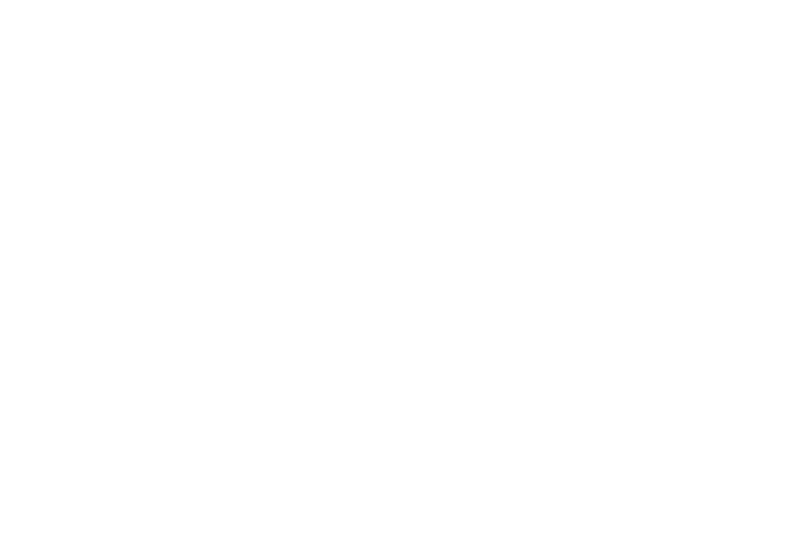
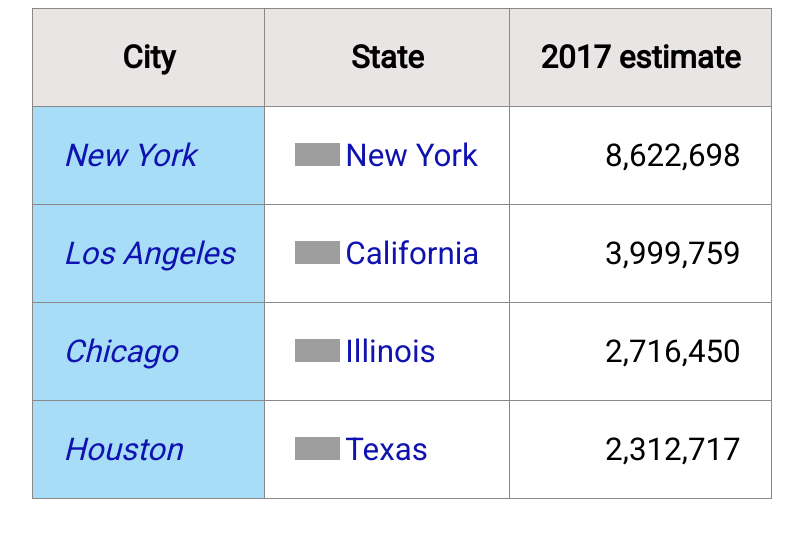
Before and after one commit to learn-co-curriculum/phase-0-html-tables-lab, a website: page index.html in a window 1280 px wide. Shown: the whole page, without its empty margins (238-1041 px from the left). Drawn offline with Linux system fonts and the light colour scheme; grey boxes are pictures that could not be loaded.

Commit message:
Completed assignment

```diff
--- a/index.html
+++ b/index.html
@@ -4,9 +4,46 @@
     <meta charset="UTF-8" />
     <meta name="viewport" content="width=device-width, initial-scale=1.0" />
     <meta http-equiv="X-UA-Compatible" content="ie=edge" />
+    <link rel="stylesheet" href="style.css">
+    <link rel="preconnect" href="https://fonts.googleapis.com">
+<link rel="preconnect" href="https://fonts.gstatic.com" crossorigin>
+<link href="https://fonts.googleapis.com/css2?family=Roboto&display=swap" rel="stylesheet">
     <title>HTML Tables</title>
   </head>
   <body>
-    <!-- Write your HTML here -->
+    <table>
+      <tr>
+        <th>City</th>
+        <th>State</th>
+        <th>2017 estimate</th>
+      </tr>
+
+      <tr>
+        <td class="city">New York</td>
+        <td class="state"> <img src="https://encrypted-tbn0.gstatic.com/images?q=tbn:ANd9GcTwTGT2zusGJKUvHYgtIH4mSpZxPLgr_AvHzBDuSBuocg&s" alt="">New York</td>
+        <td class="estimate">8,622,698</td>
+      </tr>
+
+      <tr>
+        <td class="city">Los Angeles</td>
+        <td class="state"> <img src="https://upload.wikimedia.org/wikipedia/commons/thumb/0/01/Flag_of_California.svg/800px-Flag_of_California.svg.png" alt="">California</td>
+        <td class="estimate">3,999,759</td>
+      </tr>
+
+      <tr>
+        <td class="city">Chicago</td>
+        <td class="state"> <img src="https://upload.wikimedia.org/wikipedia/commons/thumb/0/01/Flag_of_Illinois.svg/800px-Flag_of_Illinois.svg.png" alt="">Illinois</td>
+        <td class="estimate">2,716,450</td>
+      </tr>
+
+      <tr>
+        <td class="city">Houston</td>
+        <td class="state"> <img src="https://upload.wikimedia.org/wikipedia/commons/thumb/f/f7/Flag_of_Texas.svg/800px-Flag_of_Texas.svg.png" alt="">Texas</td>
+        <td class="estimate">2,312,717</td>
+      </tr>
+
+
+    </table>
+
   </body>
 </html>
--- /dev/null
+++ b/style.css
@@ -0,0 +1,34 @@
+*{
+    font-size: 1.4rem;
+    font-family: 'Roboto', sans-serif;
+}
+table{
+    display: flex;
+    justify-content: center;
+    align-items: center;
+    border-collapse: collapse;
+}
+th , td{
+    border: 1px solid rgb(141, 136, 136);
+    margin: 0px;
+    padding: 30px;
+}
+th{
+    background-color: rgb(233, 229, 229);
+}
+.city{
+    background-color: rgb(167, 221, 247);
+    color: rgb(16, 19, 175);
+    font-style: italic;
+}
+.estimate{
+    text-align: end;
+}
+.state{
+    color: rgb(16, 19, 175);
+}
+img{
+    width: 45px;
+    height: 23px;
+    margin-right: 5px;
+}
```
